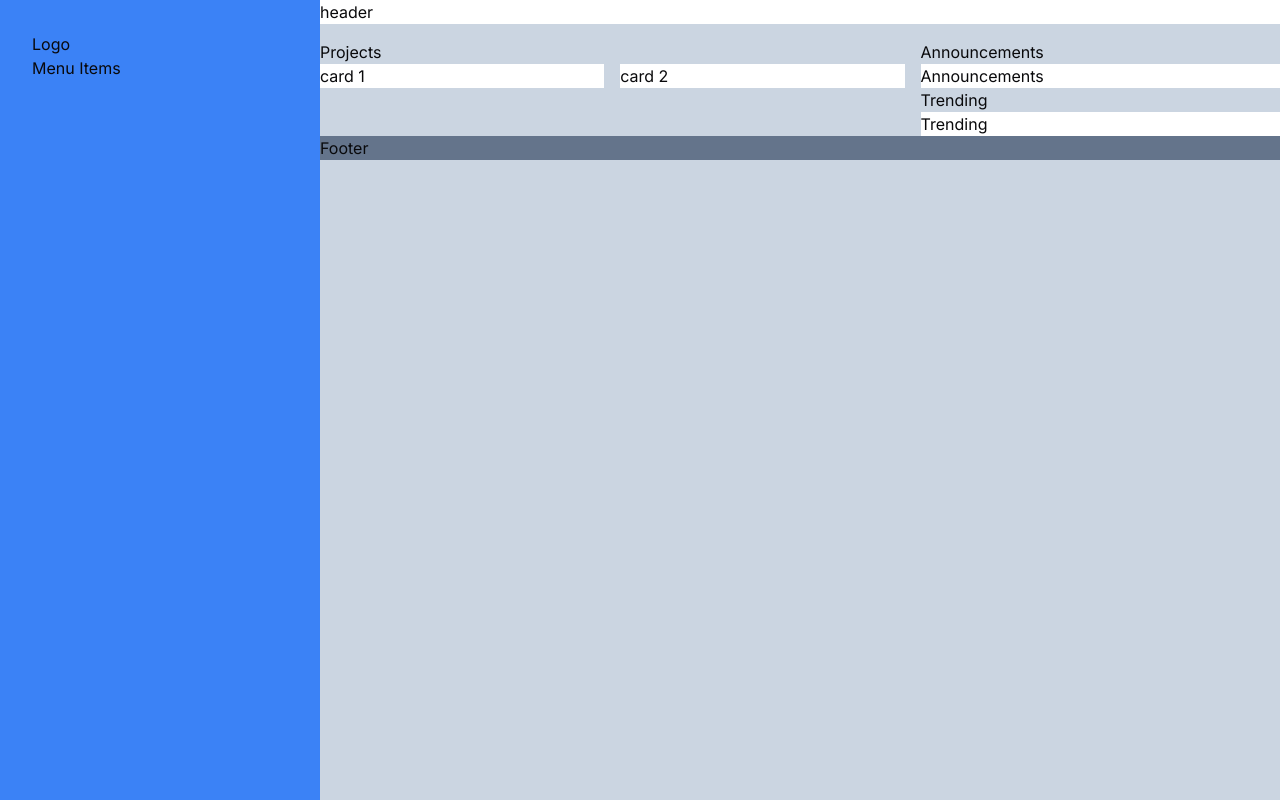
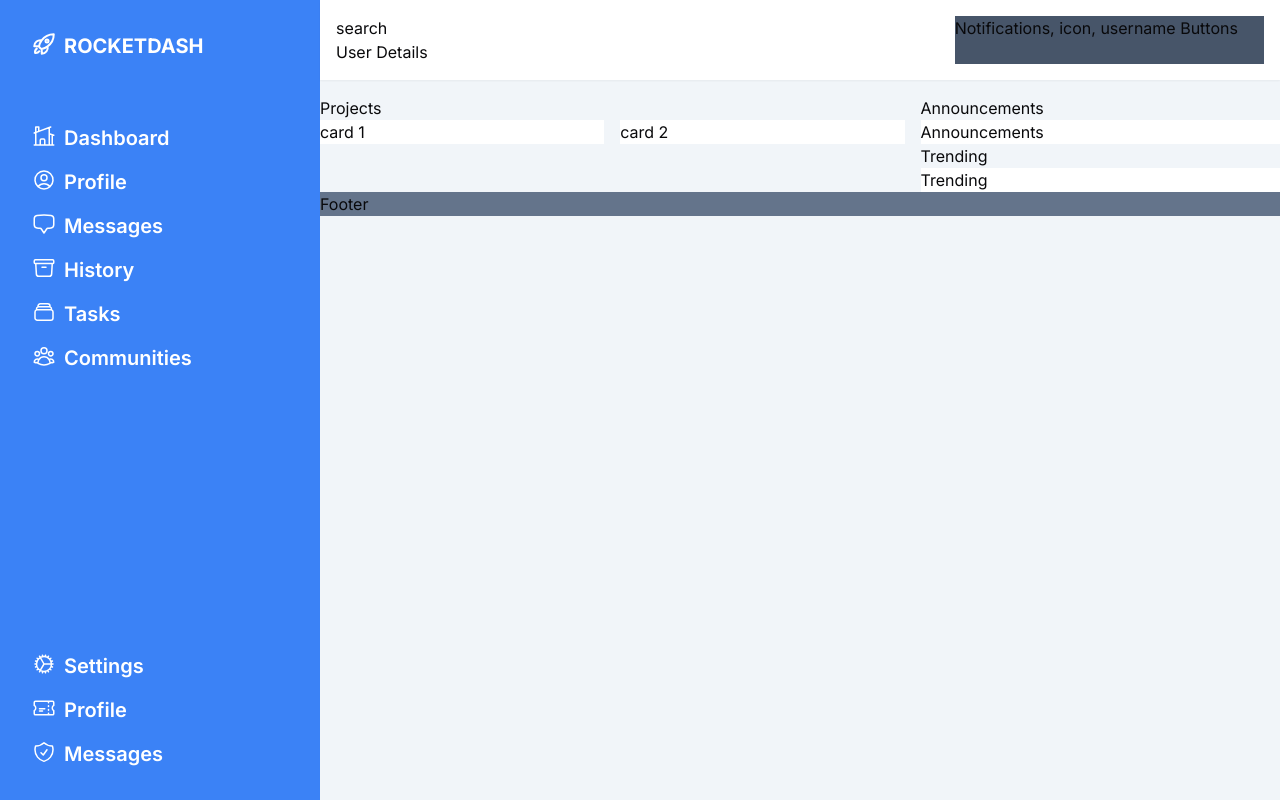
Before and after one commit to RobFraserCodes/odin-dashboard, a Next.js app: page / in a window 1280 px wide. Built offline with nearby package versions, Linux system fonts and the light colour scheme.

Commit message:
sidebar complete
happy with the layout and styles

```diff
--- a/app/layout.tsx
+++ b/app/layout.tsx
@@ -15,7 +15,7 @@ export default function RootLayout({
   children: React.ReactNode
 }) {
   return (
-    <html lang="en" className=' bg-slate-300'>
+    <html lang="en" className=' bg-slate-200'>
       <body className={inter.className}>
         {children}
       </body>
--- a/app/page.tsx
+++ b/app/page.tsx
@@ -1,26 +1,23 @@
+import Header from '@/components/header'
+import Sidebar from '@/components/sidebar'
 import Image from 'next/image'
 
 export default function Home() {
   return (
-    <main className='grid grid-cols-12 h-screen bg-blue-500'>
+    <main className='grid grid-cols-12 h-screen'>
 
       {/* Sidebar */}
-      <div className='col-span-3'>
-        <div className='flex flex-col p-8'>
-          <h1>Logo</h1>
-          {/* Menu */}
-          <p>Menu Items</p>
-        </div>
+      <div className='col-span-2 lg:col-span-3 bg-blue-500'>
+        <Sidebar />
       </div>
 
       {/* Main */}
-      <div className='col-span-9 bg-slate-300'>
+      <div className='col-span-10 lg:col-span-9 bg-slate-100'>
+
         {/* Header */}
         <div className='flex flex-col'>
         <div className="grid gap-4">
-          <div className="col-span-12 bg-white">
-            header
-          </div>
+          <Header />
 
           {/* Projects */}
           <div className='col-span-8'>
--- a/components/header.tsx
+++ b/components/header.tsx
@@ -2,6 +2,22 @@ import React from 'react'
 
 export default function Header() {
   return (
-    <div>header</div>
+    <div className="col-span-12 bg-white">
+
+    {/* Search & User Details */}
+    <div className='flex col-span-8 p-4 bg-whote shadow-sm'>
+      <div className='w-2/3'>
+        <p>search</p>
+        <p>User Details</p>
+      </div>
+      <div className='w-1/3 bg-slate-600'>
+        <div className=''>
+          Notifications, icon, username
+          Buttons
+        </div>
+      </div>
+    </div>
+
+  </div>
   )
 }
--- /dev/null
+++ b/components/sidebar.tsx
@@ -0,0 +1,38 @@
+import React from 'react'
+import Link from 'next/link'
+import { sidebarTopMenu } from '@/data/sidebar-top-menu'
+import { sidebarBottomMenu } from '@/data/sidebar-bottom-menu'
+import { RocketLaunchIcon } from '@heroicons/react/24/outline'
+
+
+export default function Sidebar() {
+  return (
+    <div className='flex flex-col p-8 text-white'>
+        {/* Logo */}
+        <div className='flex flex-row'>
+            <RocketLaunchIcon className='w-6 h-6 stroke-2'/>
+            <h1 className='hidden lg:block text-xl font-bold ml-2 uppercase'>RocketDash</h1>
+        </div>
+
+        {/* Top Menu */}
+        <div className='mt-16 space-y-4'>
+            {sidebarTopMenu.map((item, idx) => (
+                <div className='flex flex-row' key={idx}>
+                    <div className='w-6 h-6 md:mr-2'>{item.icon}</div>
+                    <Link href={item.path}><p className='text-xl hidden lg:block font-semibold'>{item.title}</p></Link>
+                </div>
+            ))}
+        </div>
+
+        {/* Bottom Menu */}
+        <div className='mb-8 absolute bottom-0 space-y-4'>
+            {sidebarBottomMenu.map((item, idx) => (
+                <div className='flex flex-row' key={idx}>
+                    <div className='w-6 h-6 md:mr-2'>{item.icon}</div>
+                    <Link href={item.path}><p className='text-xl hidden lg:block font-semibold'>{item.title}</p></Link>
+                </div>
+            ))}
+        </div>
+    </div>
+  )
+}
--- /dev/null
+++ b/data/sidebar-bottom-menu.tsx
@@ -0,0 +1,25 @@
+import { CogIcon, TicketIcon, ShieldCheckIcon } from "@heroicons/react/24/outline";
+
+interface SidebarBottomMenu {
+    path: string;
+    title: string;
+    icon: JSX.Element;
+}
+
+export const sidebarBottomMenu: SidebarBottomMenu[] = [
+    {
+        path: '/settings',
+        title: 'Settings',
+        icon: <CogIcon />,
+    },
+    {
+        path: '/profile',
+        title: 'Profile',
+        icon: <TicketIcon />,
+    },
+    {
+        path: '/messages',
+        title: 'Messages',
+        icon: <ShieldCheckIcon />,
+    },
+];
--- /dev/null
+++ b/data/sidebar-top-menu.tsx
@@ -0,0 +1,47 @@
+import {
+    HomeModernIcon,
+    UserCircleIcon,
+    ChatBubbleBottomCenterIcon,
+    ArchiveBoxIcon,
+    RectangleStackIcon,
+    UserGroupIcon
+} from "@heroicons/react/24/outline";
+
+interface SidebarTopMenu {
+    path: string;
+    title: string;
+    icon: JSX.Element;
+}
+
+export const sidebarTopMenu: SidebarTopMenu[] = [
+    {
+        path: '/',
+        title: 'Dashboard',
+        icon: <HomeModernIcon />,
+    },
+    {
+        path: '/profile',
+        title: 'Profile',
+        icon: <UserCircleIcon />,
+    },
+    {
+        path: '/messages',
+        title: 'Messages',
+        icon: <ChatBubbleBottomCenterIcon />,
+    },
+    {
+        path: '/history',
+        title: 'History',
+        icon: <ArchiveBoxIcon />,
+    },
+    {
+        path: '/tasks',
+        title: 'Tasks',
+        icon: <RectangleStackIcon />,
+    },
+    {
+        path: '/Communities',
+        title: 'Communities',
+        icon: <UserGroupIcon />,
+    },
+];
--- a/package.json
+++ b/package.json
@@ -9,6 +9,7 @@
     "lint": "next lint"
   },
   "dependencies": {
+    "@heroicons/react": "^2.0.18",
     "@radix-ui/react-icons": "^1.3.0",
     "@types/node": "20.5.0",
     "@types/react": "18.2.20",
```
Also changed, not shown: 1 other file (tests, documents, lock files or other folders).
